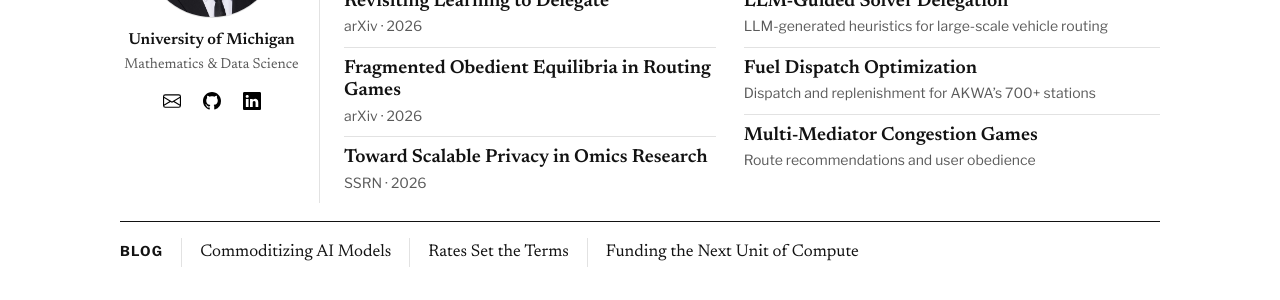
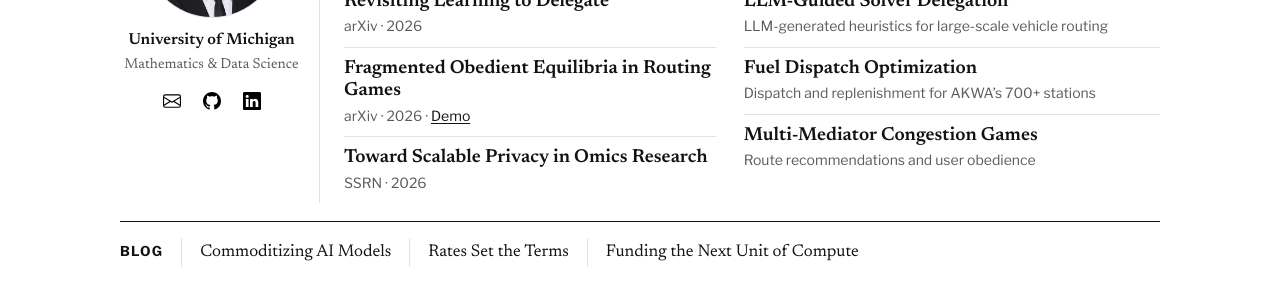
Before and after one commit to MaxWangZY/MaxWangZY.github.io, a Jekyll site: the page built from index.md, in a window 1280 px wide. Shown: the part 275-575 px from the top of the page. Built offline with Jekyll 4.4.1, drawn with Linux system fonts in a browser that asks for light colours.

Commit message:
Add FOE demo link

```diff
--- a/_data/artifacts.yml
+++ b/_data/artifacts.yml
@@ -8,6 +8,7 @@
     - title: Fragmented Obedient Equilibria in Routing Games
       description: arXiv · 2026
       url: https://arxiv.org/abs/2610.39225
+      demo_url: https://maxwangzy.github.io/foe-demo/
 
     - title: Toward Scalable Privacy in Omics Research
       description: SSRN · 2026
--- a/index.md
+++ b/index.md
@@ -40,7 +40,12 @@ title: Home
             {% for item in group.entries %}
               <li class="home-entry">
                 <h3><a href="{{ item.url | relative_url | escape }}">{{ item.title | escape }}</a></h3>
-                <p>{{ item.description | escape }}</p>
+                <p>
+                  {{ item.description | escape }}
+                  {% if item.demo_url %}
+                    · <a href="{{ item.demo_url | relative_url | escape }}">Demo</a>
+                  {% endif %}
+                </p>
               </li>
             {% endfor %}
           </ul>
```
